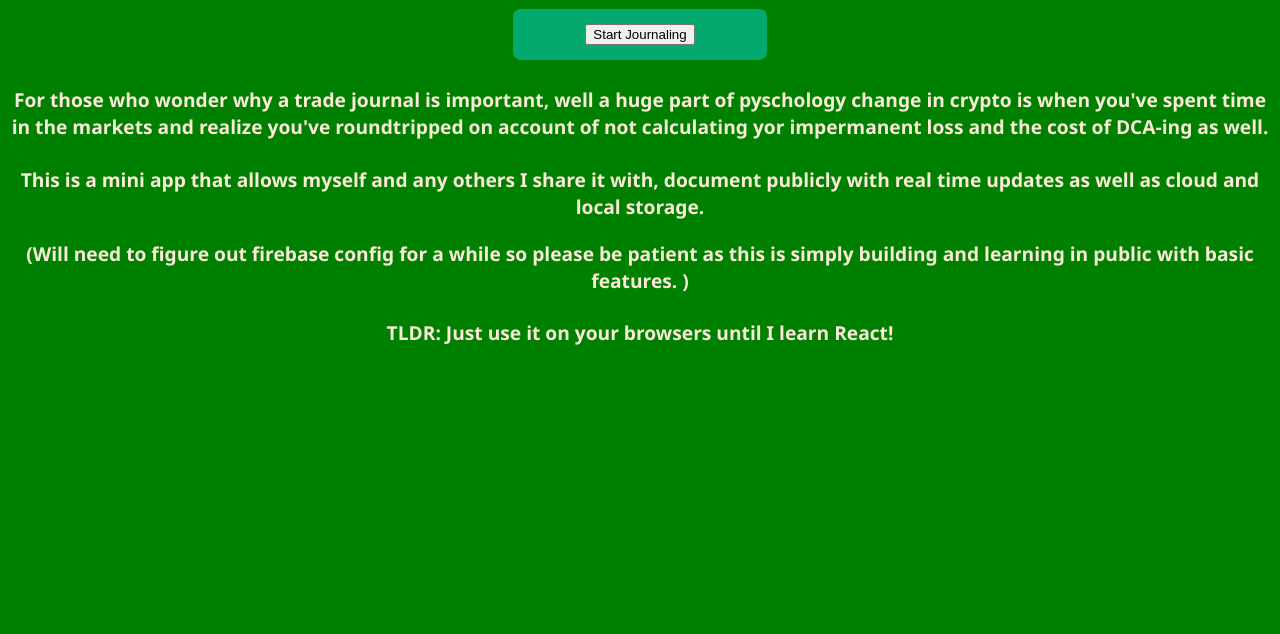
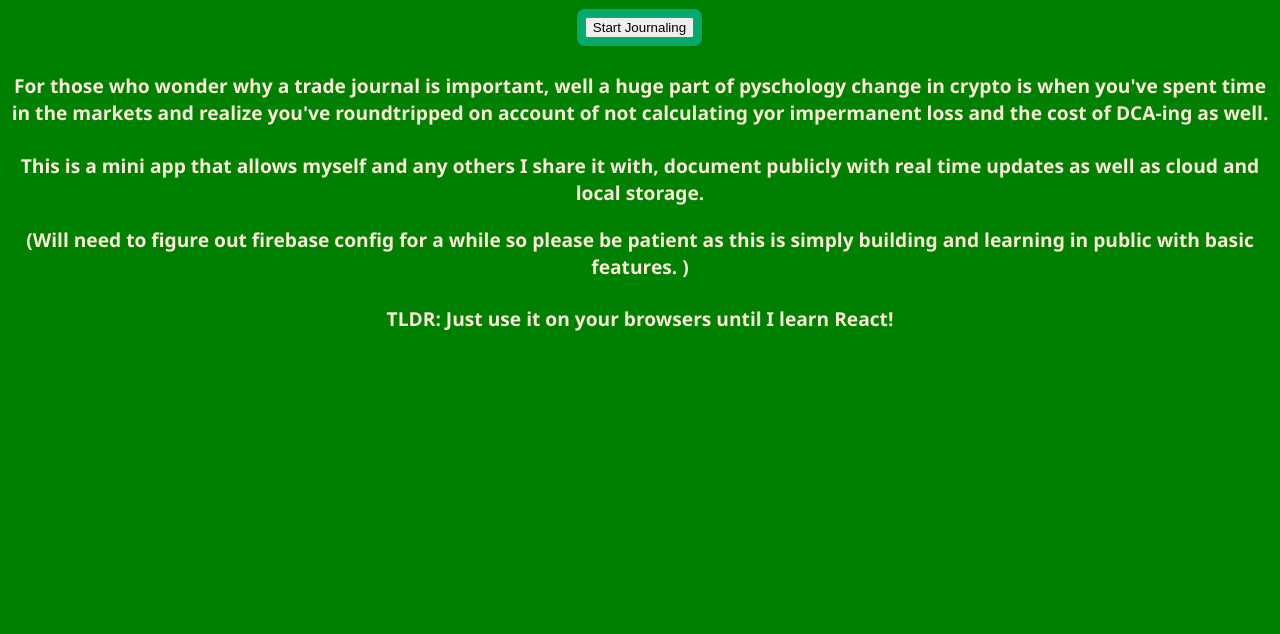
Before and after one commit to TriumphTega/JsWorld, a plain HTML site: page index.html in a window 1280 px wide. Shown: the part 166-800 px from the top of the page. Drawn offline with Linux system fonts and the light colour scheme.

Commit message:
Buttons fix

```diff
--- a/index.css
+++ b/index.css
@@ -32,13 +32,14 @@ body {
     background-color: #04AA6D; /* Green background */
     border: none;             /* Remove default border */
     color: white;             /* White text color */
-    padding: 15px 32px;       /* Space between text and border */
+    padding: 8px 8px;       /* Space between text and border */
     text-decoration: none;    /* Remove underline (if using an <a> tag) */
-    display: block;    /* Allows padding/margin to work correctly */
+    display: inline-block;    /* Allows padding/margin to work correctly */
     margin: 0 auto;
-    width: 15%;
-    font-size: 16px;          /* Increase font size */
+    width:  0 auto;  /* Increase font size */
     cursor: pointer;          /* Change mouse cursor to a hand */
     border-radius: 8px;       /* Rounded corners */
     align-items: center;
+    margin-left: 45%;
+    margin-right: 45%;
 }
```
Also changed, not shown: page.css (+6 -5 lines).
